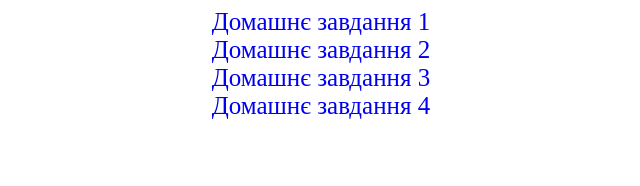
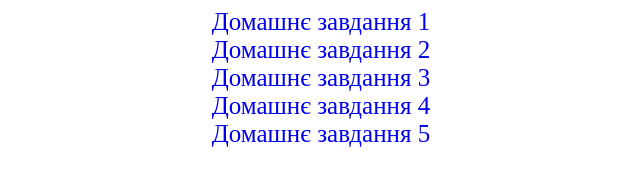
Before and after one commit to denys-lytvyn/dlytvyn, a plain HTML site: page index.html in a window 1280 px wide. Shown: the whole page, without its empty margins (319-959 px from the left). Drawn offline with Linux system fonts and the light colour scheme.

Commit message:
Homework 5 added

```diff
--- a/index.html
+++ b/index.html
@@ -22,6 +22,7 @@
     <a href="homework 2/index.html">Домашнє завдання 2</a>
     <a href="homework 3/index.html">Домашнє завдання 3</a>
     <a href="homework 4/index.html">Домашнє завдання 4</a>
+    <a href="homework 5/index.html">Домашнє завдання 5</a>
     </div>
 </body>
 </html>
```
